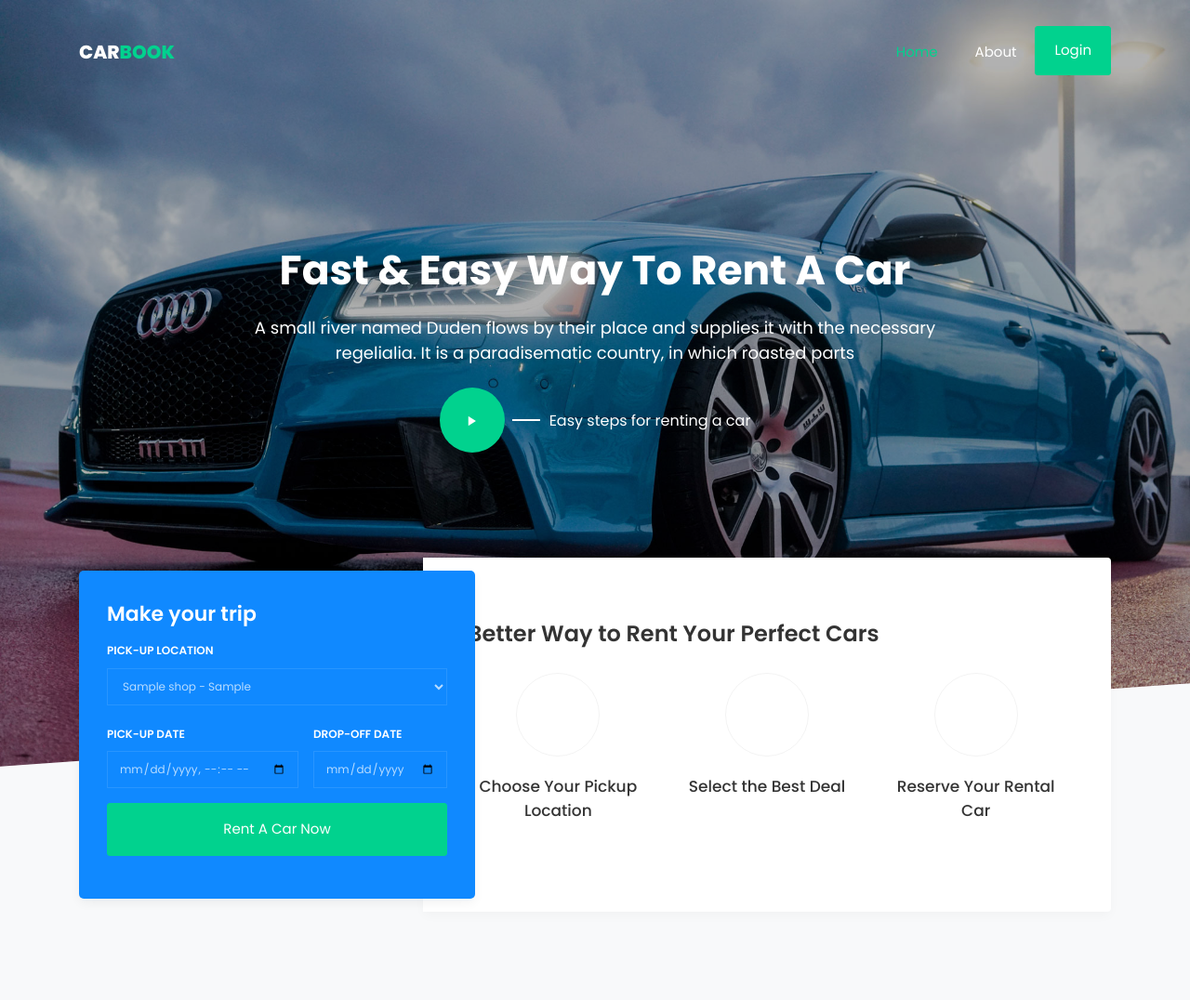
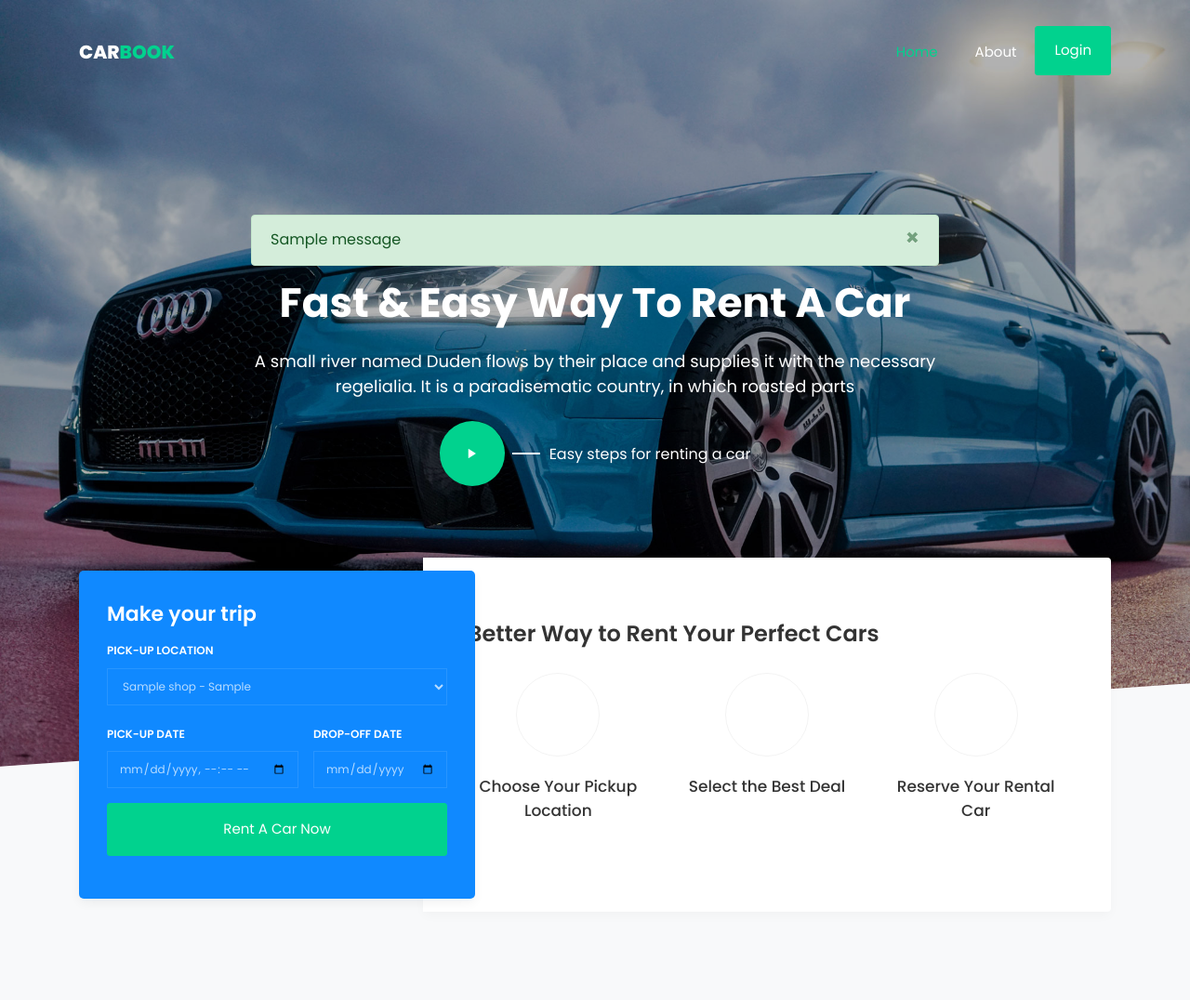
Before and after one commit to BaraaJayousi/CarBookProject, a Django app: page / in a window 1280 px wide. Shown: the top 1076 px of the page at 93% size. Run offline with Django 5.2, Linux system fonts and the light colour scheme; tables that the repository leaves empty hold one stand-in row (values such as "Sample post"); grey boxes marked "Sample" are stand-in pictures; one stand-in notice (Sample message) is shown; some libraries are stand-ins or nearby versions; some web fonts are replaced.

Commit message:
added bootstrap alerts to show django messages

```diff
--- a/booking_app/templates/main_layout_booking.html
+++ b/booking_app/templates/main_layout_booking.html
@@ -30,6 +30,7 @@
     <link rel="stylesheet" href="{% static 'css/style.css' %}">
   </head>
 {% endblock %}
+
   <body>
 
     <nav class="navbar navbar-expand-lg navbar-dark ftco_navbar bg-dark ftco-navbar-light" id="ftco-navbar">
@@ -53,14 +54,19 @@
           </ul>
         </div>
       </div>
+
     </nav>
     <!-- END nav -->
+
     {% block content %}
     <div class="hero-wrap ftco-degree-bg" style="background-image: url('/static/images/bg_1.jpg');" data-stellar-background-ratio="0.5">
       <div class="overlay"></div>
       <div class="container">
+
         <div class="row no-gutters slider-text justify-content-start align-items-center justify-content-center">
           <div class="col-lg-8 ftco-animate">
+      {% include 'messages-template.html' %}
+
             <div class="text w-100 text-center mb-md-5 pb-md-5">
               <h1 class="mb-4">Fast &amp; Easy Way To Rent A Car</h1>
               <p style="font-size: 18px;">A small river named Duden flows by their place and supplies it with the necessary regelialia. It is a paradisematic country, in which roasted parts</p>
--- /dev/null
+++ b/booking_app/templates/messages-template.html
@@ -0,0 +1,10 @@
+{% for message in messages %}
+<div class="container-fluid p-0">
+  <div class="alert {{ message.tags }} alert-dismissible" role="alert" >
+    <button type="button" class="close" data-dismiss="alert" aria-label="Close">
+      <span aria-hidden="True">&times;</span>
+    </button>
+    {{ message }}
+  </div>
+</div>
+{% endfor %}
--- a/booking_app/views.py
+++ b/booking_app/views.py
@@ -45,10 +45,13 @@ class CarsPage(View):
   def post(self, request):
     start_date = datetime.fromisoformat(request.POST.get('start_date'))
     end_date = datetime.combine(datetime.fromisoformat(request.POST.get('end_date')),start_date.time())
-    shop_id = request.POST.get('location')
-    self.context['book_details'] = request.POST
-    self.context['cars'] = Car.objects.get_available_cars(start_date, end_date, shop_id)
-    return render(request, "search-results.html", self.context)
+    valid_date = validate_booking_range(request=request, start_date=start_date, end_date=end_date)
+    if valid_date:
+      shop_id = request.POST.get('location')
+      self.context['book_details'] = request.POST
+      self.context['cars'] = Car.objects.get_available_cars(start_date, end_date, shop_id)
+      return render(request, "search-results.html", self.context)
+    return render(request, 'messages-template.html', self.context)
 
 class CarDetailsPage(View):
   view_template = "car-single.html"
```
Also changed, not shown: CarBookProject/settings.py (+10 -0 lines).
